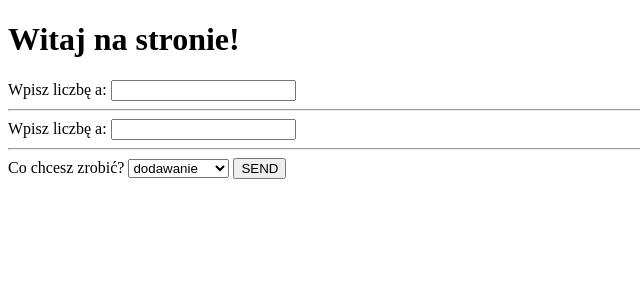
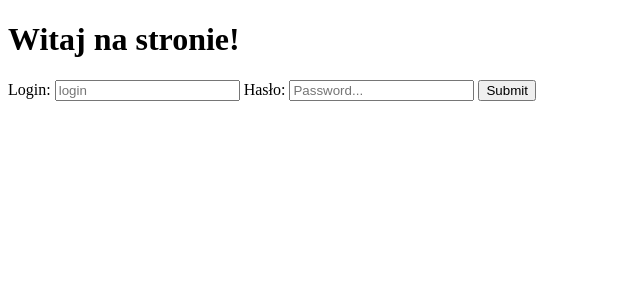
Before and after one commit to MikolajKopec/warsztaty_programistyczne_flask, a Flask app: page / in a window 1280 px wide. Shown: the top 300 px of the page, without its empty margins (0-640 px from the left). Run offline with Flask 2, Linux system fonts and the light colour scheme.

Commit message:
complete task 3

```diff
--- a/flask_01/app.py
+++ b/flask_01/app.py
@@ -1,10 +1,24 @@
-from flask import Flask, render_template,request
+from flask import Flask, render_template,request,redirect
 app = Flask(__name__)
 
-@app.route('/')
+@app.route('/',methods=('GET','POST',))
 def index():
     return render_template('index.html')
-@app.route('/example', methods = ('GET','POST',))
+@app.route('/login', methods=('GET','POST'))
+def login():
+    passw=""
+    log = request.form['login']
+    passw = request.form['password']
+    success="Zostałeś zalogowany!"
+    error = "Błędne hasło!"
+    if passw!="jeleń":
+        return render_template('index.html',error = error,login = log)
+    elif passw=="jeleń":
+        return redirect('calc')
+@app.route('/calc', methods = ('GET','POST',))
+def calc():
+    return render_template('calc.html')
+@app.route('/calc_value', methods = ('GET','POST',))
 def example():
     a = float(request.form['a'])
     b = float(request.form['b'])
@@ -17,6 +31,6 @@ def example():
         wynik = a*b
     elif s=="/":
         wynik = a/b
-    return str(wynik)
+    return render_template('calc.html', wynik = wynik)
 if __name__ == '__main__':
     app.run(debug=True)
--- a/flask_01/templates/index.html
+++ b/flask_01/templates/index.html
@@ -7,16 +7,11 @@
 </head>
 <body>
     <h1>Witaj na stronie!</h1>
-    <form name="example" action="/example" method="POST">
-        <label>Wpisz liczbę a: <input name="a" type="number"></label><br><hr>
-        <label>Wpisz liczbę a: <input name="b" type="number"></label><br><hr>
-        <label>Co chcesz zrobić? <select name="sign">
-            <option value="+">dodawanie</option>
-            <option value="-">odejmowanie</option>
-            <option value="*">mnożenie</option>
-            <option value="/">dzielenie</option>
-        </select></label>
-        <input type="submit" value="SEND">
+    <form name="login" method="POST" action="/login">
+        <label>Login: <input name = "login" placeholder='login' type="text" value="{{login}}" required></label>
+        <label>Hasło: <input name = "password" placeholder="Password..." type="password" required></label>
+        <input type="submit">
     </form>
+    <h2>{{error}}</h2>
 </body>
 </html>
```
Also changed, not shown: flask_01/templates/calc.html (added, +22 -0 lines).
